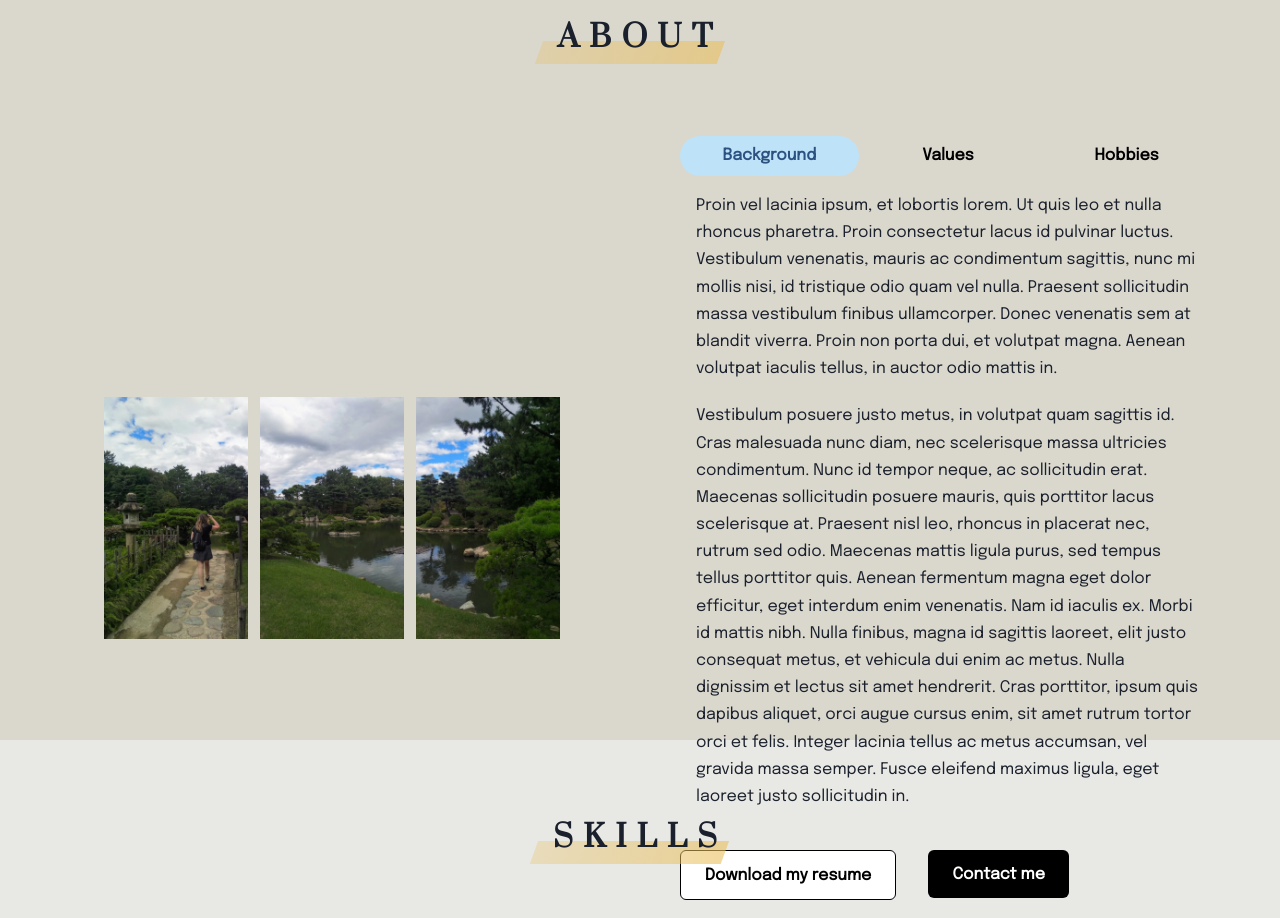
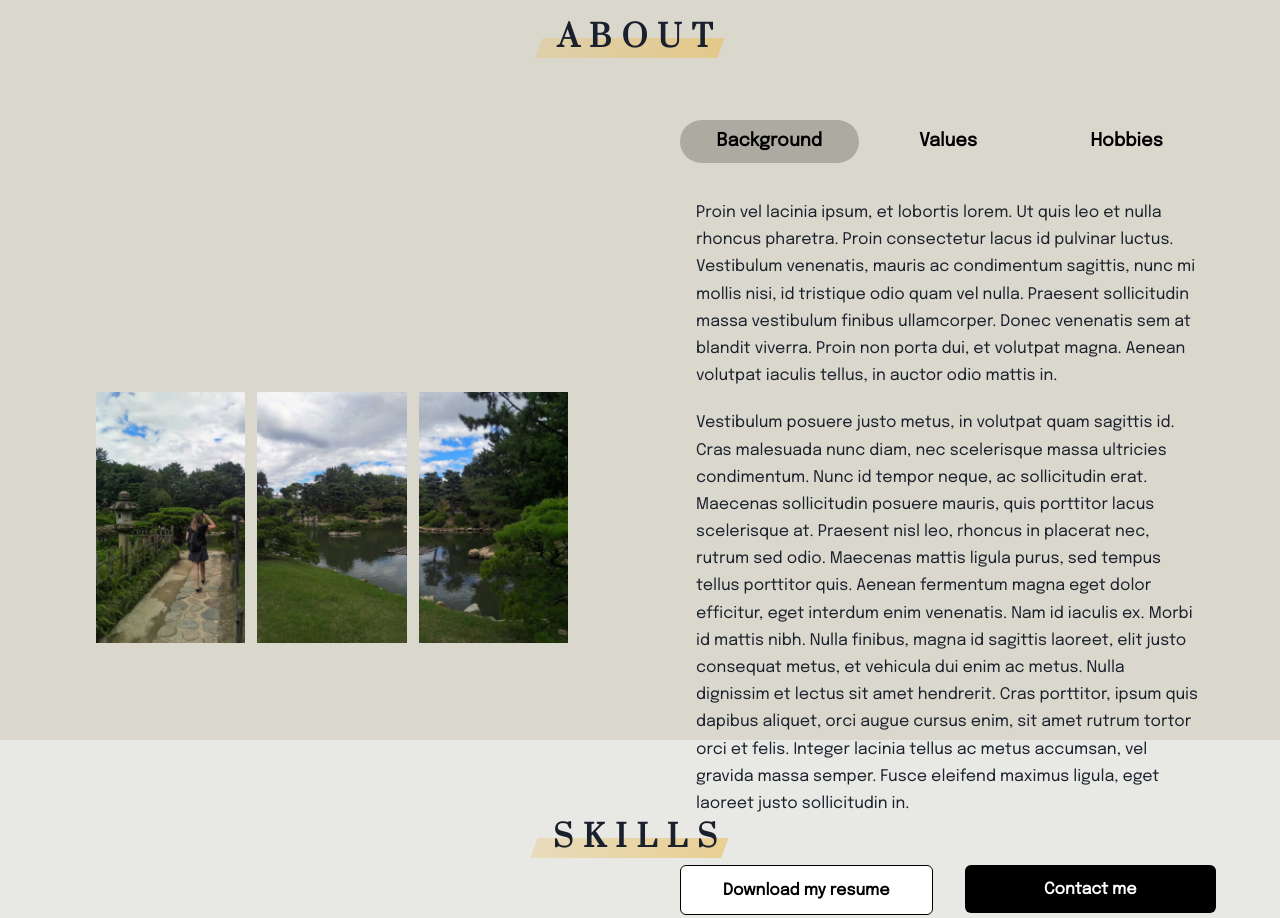
Before and after one commit to Tsuricate/Portfolio, a React (Create React App) app: page / in a window 1280 px wide. Shown: the part 860-1778 px from the top of the page. Built offline with nearby package versions, Linux system fonts and the light colour scheme.

Commit message:
Fix: minor color and padding changes in About page

```diff
--- a/src/components/AboutContent.js
+++ b/src/components/AboutContent.js
@@ -20,16 +20,15 @@ const AboutContent = () => (
   <SectionContainer background={useColorModeValue('#DAD7CD', '#505050')} sectionTitle="About">
     <SimpleGrid
       columns={{ base: 1, xl: 2 }}
+      gap={{ base: 5, md: 10, xl: 20 }}
       height={{ xl: '100%' }}
-      gap={{ base: 5, md: 10, xl: 20 }}
       alignItems={{ xl: 'center' }}
     >
       <SimpleGrid
         columns={3}
-        direction="row"
         justifyItems="center"
-        spacing={{ base: 1, md: 3 }}
-        p={{ xl: 10 }}
+        spacing={{ base: 1.5, md: 3 }}
+        p={{ lg: 5, xl: 8 }}
       >
         <Image src="/images/pano1.webp" width="100%" height="auto" objectFit="cover" />
         <Image src="/images/pano2.webp" width="100%" height="auto" objectFit="cover" />
@@ -37,11 +36,20 @@ const AboutContent = () => (
       </SimpleGrid>
 
       <Flex flexDirection="column" justifyContent={{ xl: 'center' }}>
-        <Tabs variant="soft-rounded" isFitted>
-          <TabList>
+        <Tabs variant="soft-rounded" isFitted isLazy lazyBehavior="unmount">
+          <TabList pb={{ md: 5 }}>
             {aboutSections.map((section) => (
-              <Tab key={section.title} color={useColorModeValue('black', 'white')}>
-                {section.title}
+              <Tab
+                key={section.title}
+                _selected={{
+                  bg: '#95928aa6',
+                  boxShadow: 'none',
+                }}
+                color={useColorModeValue('black', 'white')}
+              >
+                <Text fontWeight="semibold" fontSize={{ base: 'sm', md: 'lg' }}>
+                  {section.title}
+                </Text>
               </Tab>
             ))}
           </TabList>
--- a/src/components/ActionButtons.js
+++ b/src/components/ActionButtons.js
@@ -3,17 +3,31 @@ import { Stack, Button, useColorModeValue } from '@chakra-ui/react';
 import { HashLink } from 'react-router-hash-link';
 
 const ActionButtons = () => (
-  <Stack direction={{ base: 'column', sm: 'row' }} spacing={{ base: 3, md: 8 }} pt={6}>
+  <Stack
+    direction={{ base: 'column', sm: 'row' }}
+    spacing={{ base: 3, md: 8 }}
+    pt={{ base: 6, md: 8 }}
+  >
     <Button
       colorScheme="black"
       variant="outline"
       color={useColorModeValue('black', 'white')}
       bg={useColorModeValue('white')}
       p={6}
+      isFullWidth={{ md: true }}
     >
       Download my resume
     </Button>
-    <Button as={HashLink} to="#Contact" smooth color="white" bg="black" variant="solid" p={6}>
+    <Button
+      as={HashLink}
+      to="#Contact"
+      smooth
+      color="white"
+      bg="black"
+      variant="solid"
+      p={6}
+      isFullWidth={{ md: true }}
+    >
       Contact me
     </Button>
   </Stack>
--- a/src/components/SectionContainer.js
+++ b/src/components/SectionContainer.js
@@ -18,7 +18,7 @@ const SectionContainer = ({ children, background, sectionTitle, fullWidth }) =>
       <Flex direction="column" height={{ xl: '100%' }}>
         {sectionTitle && (
           <Flex justifyContent="center">
-            <Heading variant="pageTitle" textAlign="center" pb={{ base: '40px', lg: '80px' }}>
+            <Heading variant="pageTitle" textAlign="center" pb={{ base: '7', lg: '16' }}>
               {sectionTitle}
             </Heading>
           </Flex>
```
